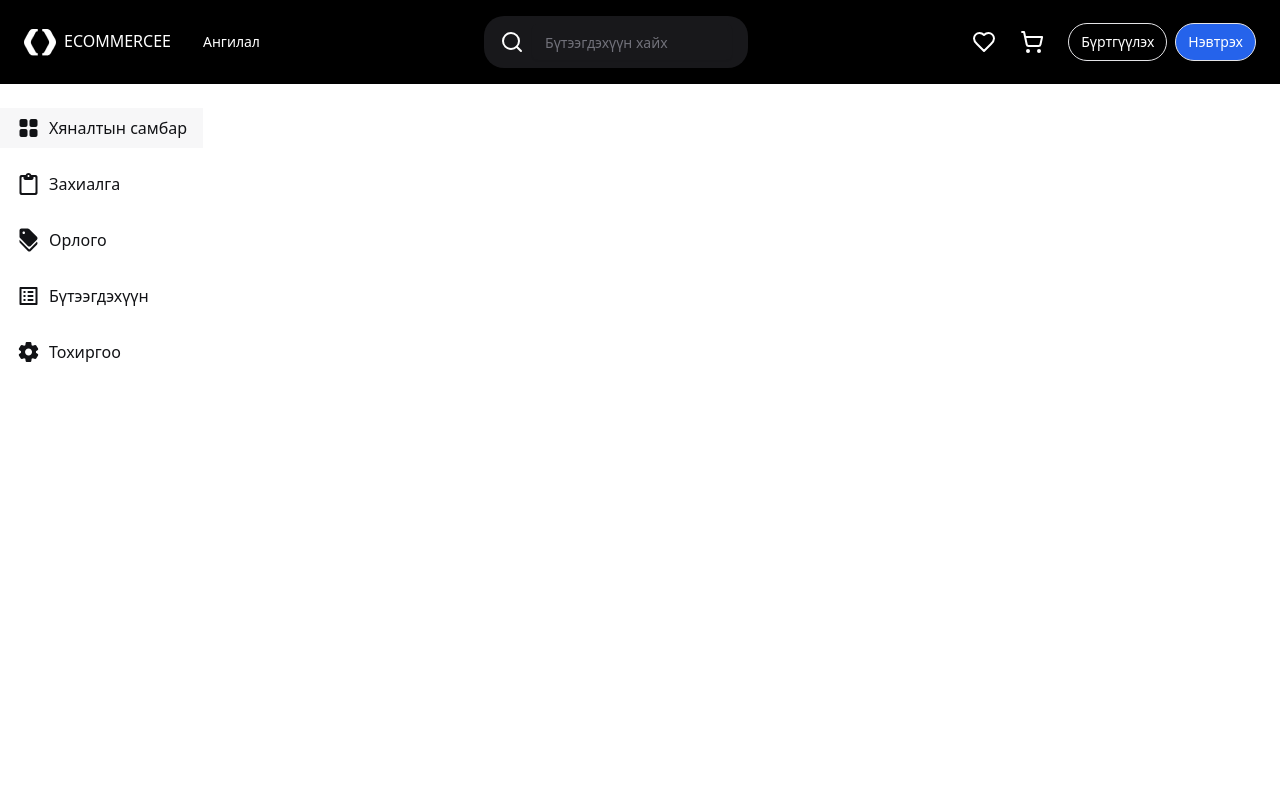
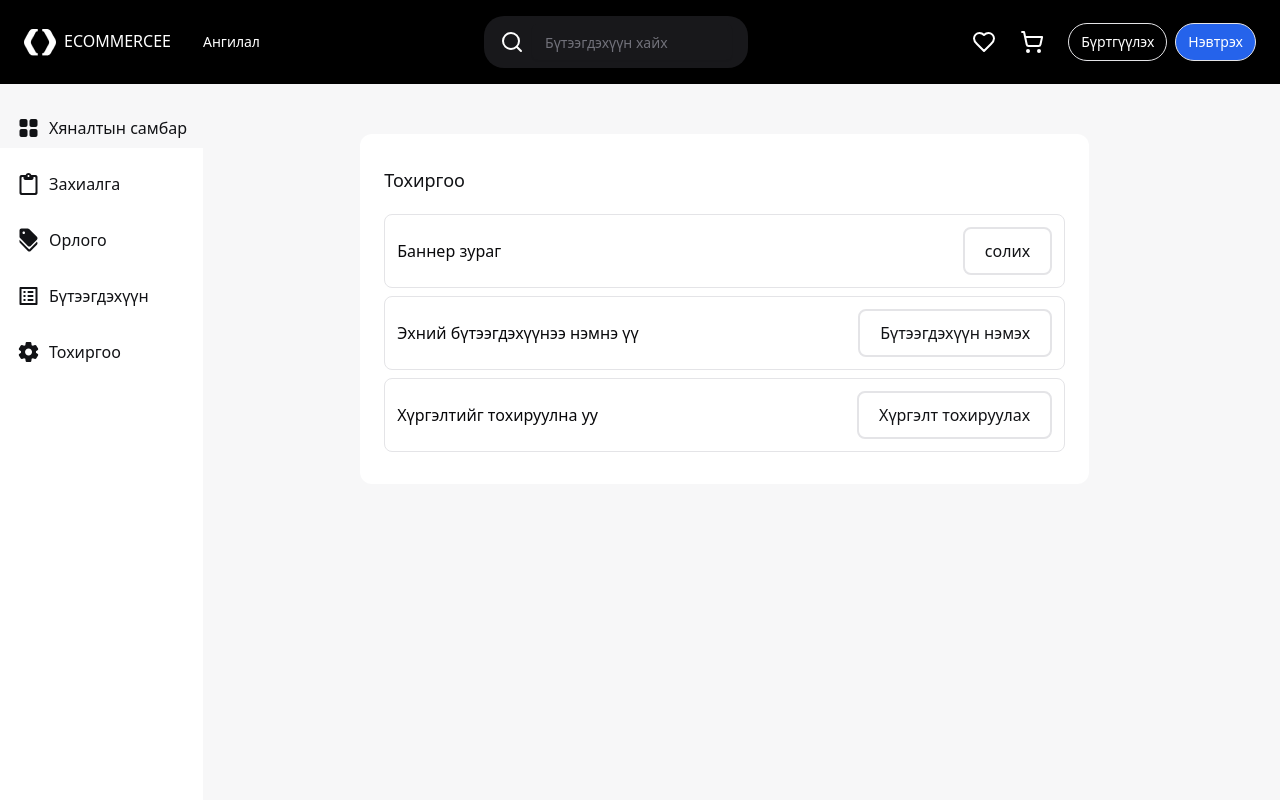
Before and after one commit to 24L-MP1D/hawk, a Next.js app in the folder e-commerce-web/: page /dashboard/settings in a window 1280 px wide. Shown: the top 800 px of the page. Built offline with nearby package versions, Linux system fonts and the light colour scheme.

Commit message:
merge main

```diff
--- a/e-commerce-web/src/app/dashboard/page.tsx
+++ b/e-commerce-web/src/app/dashboard/page.tsx
@@ -1,10 +1,11 @@
 "use client";
 
 import { DashboardAside } from "@/components/DashboardAside";
+import Link from "next/link";
 
 function Page() {
   return (
-    <div className=" bg-[#F7F7F8]">
+    <div className="bg-[#F7F7F8] flex">
       <DashboardAside />
     </div>
   );
--- a/e-commerce-web/src/app/dashboard/settings/page.tsx
+++ b/e-commerce-web/src/app/dashboard/settings/page.tsx
@@ -1,9 +1,42 @@
 import { DashboardAside } from "@/components/DashboardAside";
+import Link from "next/link";
 
 const Settings = () => {
   return (
-    <div className="flex">
+    <div className="flex bg-[#F7F7F8]">
       <DashboardAside />
+      <div className="bg-[#FFFFFF] px-6 py-8 mt-[50px] ml-[157px] h-[50%] rounded-xl max-w-[729px] w-full flex flex-col gap-5">
+        <div className="text-[#121316] text-lg">Тохиргоо</div>
+        <div className="flex flex-col gap-2">
+          <div className="flex w-full p-3 border-[1px] items-center rounded-[8px]">
+            <div className="flex-1">Баннер зураг </div>
+            <Link
+              className="border-2 px-5 py-2.5 rounded-[8px] text-[#121316] text-base"
+              href={""}
+            >
+              солих
+            </Link>
+          </div>
+          <div className="flex w-full p-3 border-[1px] items-center rounded-[8px]">
+            <div className="flex-1">Эхний бүтээгдэхүүнээ нэмнэ үү</div>
+            <Link
+              className="border-2 px-5 py-2.5 rounded-[8px] text-[#121316] text-base"
+              href={""}
+            >
+              Бүтээгдэхүүн нэмэх
+            </Link>
+          </div>
+          <div className="flex w-full p-3 border-[1px] items-center rounded-[8px]">
+            <div className="flex-1">Хүргэлтийг тохируулна уу</div>
+            <Link
+              className="border-2 px-5 py-2.5 rounded-[8px] text-[#121316] text-base"
+              href={""}
+            >
+              Хүргэлт тохируулах
+            </Link>
+          </div>
+        </div>
+      </div>
     </div>
   );
 };
```
